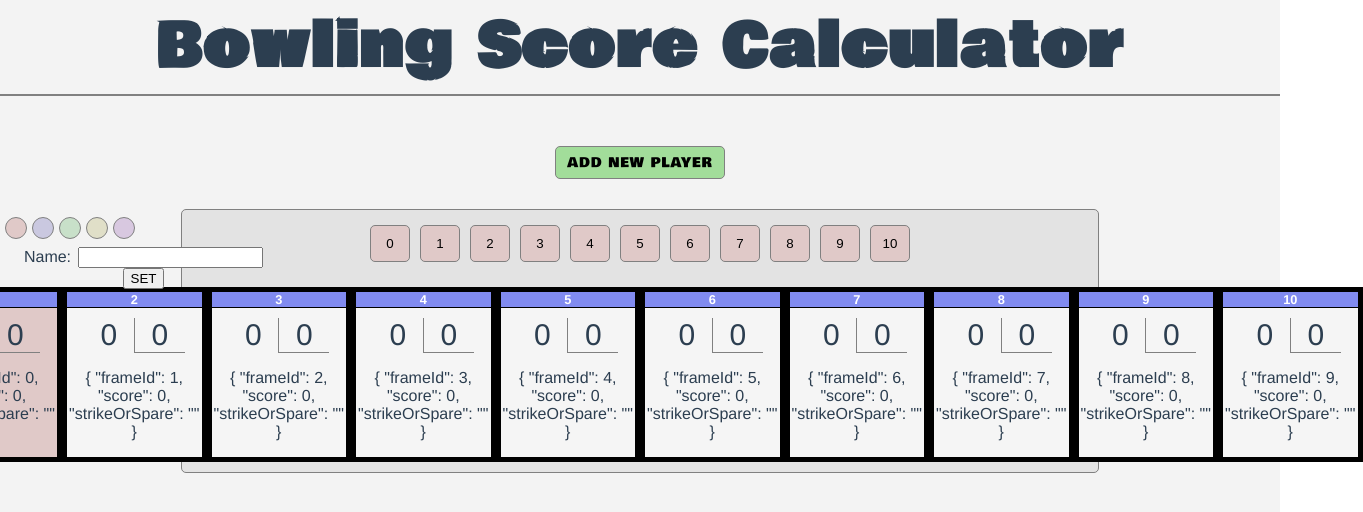
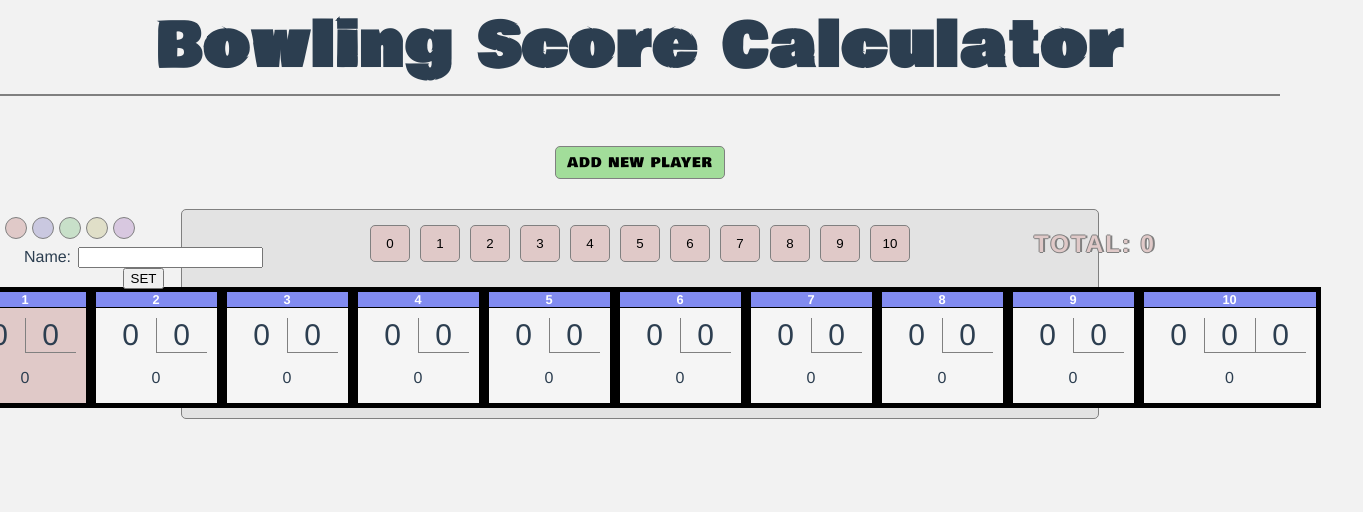
Before and after one commit to Gusmantas/Bowling-score-calculator, a Vue app in the folder client/: page / in a window 1280 px wide. Shown: the top 512 px of the page, 1363 px wide, since content can reach past the window. Built offline with nearby package versions, Linux system fonts and the light colour scheme.

Commit message:
Fixed calculation and other issues

```diff
--- a/client/src/App.vue
+++ b/client/src/App.vue
@@ -17,6 +17,11 @@ export default class App extends Vue {}
 </script>
 
 <style lang="scss">
+html{
+  height: 100%;
+   background-color: #e3e3e36e;
+
+}
 body {
   box-sizing: border-box;
   margin: 0;
@@ -28,9 +33,7 @@ body {
   -moz-osx-font-smoothing: grayscale;
   text-align: center;
   color: #2c3e50;
-  background-color: #e3e3e36e;
   margin: 0;
   padding: 0;
-  height: 100vh;
 }
 </style>
--- a/client/src/components/Frame.vue
+++ b/client/src/components/Frame.vue
@@ -8,9 +8,12 @@
       <p class="score second-score">
         {{ strike ? "X" : spare ? "/" : secondRoll ? secondRoll : "0" }}
       </p>
+      <p v-if="lastFrame" class="score second-score">
+        {{ strike ? "X" : thirdRoll ? thirdRoll : "0" }}
+      </p>
     </div>
     <TotalScore
-      :total="[firstRollScore, secondRollScore]"
+      :total="[firstRollScore, secondRollScore, thirdRollScore]"
       :frameScore="frameScore"
       :boardId="boardId"
     />
@@ -23,6 +26,7 @@ import Component from "vue-class-component";
 import { Prop, Watch } from "vue-property-decorator";
 import TotalScore from "./TotalScore.vue";
 import FrameScore from "../typings/Types";
+import store from "../store/index";
 
 @Component({
   components: {
@@ -34,29 +38,51 @@ export default class Frame extends Vue {
   @Prop() private boardId!: number;
   @Prop() private firstRollScore!: number;
   @Prop() private secondRollScore!: number;
+  @Prop() private thirdRollScore!: number;
   @Prop() private resetFrame!: boolean;
   @Prop() private frameScore!: FrameScore;
+  @Prop() private lastFrame!: boolean;
 
   firstRoll = null as null | number;
   secondRoll = null as null | number;
+  thirdRoll = null as null | number;
   strike = false;
   spare = false;
-  // total: number[] = [];
 
   @Watch("resetFrame")
   onResetFrame(value: boolean) {
     if (value) {
       this.firstRoll = null;
       this.secondRoll = null;
-      // this.total = [];
       this.strike = false;
       this.spare = false;
+      store.commit("resetFrame", {
+        boardId: this.boardId,
+        frameId: this.frameId - 1,
+        score: 0,
+        strikeOrSpare: "",
+      });
     }
+  }
+
+  @Watch("thirdRollScore")
+  onlastFrame(value: number) {
+    if (this.firstRoll === 10) {
+      this.strike = true;
+      this.thirdRoll = value;
+      return;
+    }
+    if (this.firstRoll && this.firstRoll + this.secondRoll === 10) {
+      this.spare = true;
+      this.thirdRoll = value;
+      return;
+    }
+    return;
   }
 
   @Watch("firstRollScore")
   onFirstRollChange(value: number) {
-    // this.total.push(value);
+    if (this.frameId != 10) {
       if (!this.firstRoll) {
         if (value === 10) {
           this.strike = true;
@@ -64,22 +90,24 @@ export default class Frame extends Vue {
           this.firstRoll = null;
           return;
         }
-
+      }
+    }
     this.firstRoll = value;
-      // this.total.push(value)
-    }
+    // console.log("first roll set", this.firstRoll);
   }
 
   @Watch("secondRollScore")
   onSecondRollChange(value: number) {
     if (!this.secondRoll) {
       this.secondRoll = value;
-      // this.total.push(value);
+      // console.log("second roll set ", this.secondRoll);
 
+      if (this.frameId != 10) {
         if (this.firstRoll && this.firstRoll + value === 10) {
           this.spare = true;
           this.secondRoll = this.firstRoll + value;
           return;
+        }
       }
     }
   }
--- a/client/src/components/GameBoard.vue
+++ b/client/src/components/GameBoard.vue
@@ -18,6 +18,12 @@
         :resetButtons="resetFrame"
         :buttonColor="primaryColor || '#e0c9c8'"
       />
+
+      <div class="frame-total">
+        <p :style="{ color: primaryColor || '#e0c9c8' }">
+          TOTAL: <strong>{{ totalBoardScore }}</strong>
+        </p>
+      </div>
     </div>
     <div class="frame-wrapper">
       <div v-for="i in 10" :key="i" class="frame" @click="setActiveFrame(i)">
@@ -26,8 +32,10 @@
           :boardId="boardId"
           :firstRollScore="activeFrame === i ? firstRollScore : null"
           :secondRollScore="activeFrame === i ? secondRollScore : null"
+          :thirdRollScore="i === 10 ? thirdRollScore : null"
           :resetFrame="activeFrame === i ? resetFrame : ''"
           :frameScore="frameScores[i - 1]"
+          :lastFrame="i === 10 ? true : false"
           :style="[
             activeFrame === i
               ? { 'background-color': primaryColor || '#e0c9c8' }
@@ -61,6 +69,7 @@ export default class GameBoard extends Vue {
   @Prop() private boardId!: number;
   firstRollScore = null as null | number;
   secondRollScore = null as null | number;
+  thirdRollScore = null as null | number;
   activeFrame = 1;
   resetFrame = false;
   playerName = "";
@@ -69,6 +78,11 @@ export default class GameBoard extends Vue {
 
   get frameScores() {
     return store.state.gameBoards[this.boardId].frameScores;
+  }
+
+  get totalBoardScore() {
+    // console.log(store.state.gameBoards[this.boardId].totalScore);
+    return store.state.gameBoards[this.boardId].totalScore;
   }
 
   get passRound() {
@@ -84,12 +98,21 @@ export default class GameBoard extends Vue {
     this.activeFrame = frameIndex;
     this.firstRollScore = null;
     this.secondRollScore = null;
+    if (this.activeFrame === 10) this.thirdRollScore = null;
   }
 
   setScore(value: number): void {
+    if (this.activeFrame != 10) {
       this.firstRollScore === null
         ? (this.firstRollScore = value)
         : (this.secondRollScore = value);
+    } else {
+      this.firstRollScore === null
+        ? (this.firstRollScore = value)
+        : this.secondRollScore === null
+        ? (this.secondRollScore = value)
+        : (this.thirdRollScore = value);
+    }
   }
 
   setColorValue(value: string): void {
@@ -99,9 +122,11 @@ export default class GameBoard extends Vue {
   @Watch("passRound")
   onPassRound(value: boolean) {
     if (value === true) {
+      if(this.activeFrame != 10){
         this.activeFrame++;
         this.firstRollScore = null;
         this.secondRollScore = null;
+      }
     }
     store.commit("setPassRound", { boardId: this.boardId, value: false });
   }
@@ -158,4 +183,19 @@ span {
 .frame {
   margin: 5px 10px 0 0;
 }
+
+.frame-total {
+  position: absolute;
+  margin-left: 910px;
+  width: 200px;
+  height: 40px;
+  p {
+    text-shadow: -1px 0 grey, 0 1px grey, 2px 0 grey, 0 -1px grey;
+    font-size: 1.5em;
+    font-weight: bold;
+    margin: 0;
+    padding: 10px;
+    letter-spacing: 2px;
+  }
+}
 </style>
--- a/client/src/components/TotalScore.vue
+++ b/client/src/components/TotalScore.vue
@@ -1,6 +1,6 @@
 <template>
   <div>
-    <p v-if="frameScore">{{ frameScore }}</p>
+    <p v-if="frameScore">{{ frameScore.score }}</p>
   </div>
 </template>
 
@@ -70,10 +70,24 @@ export default class TotalScore extends Vue {
       }
       this.setFrameScore(this.frameId - 1, firstRoll);
     }
+    if (
+      this.frameId > 0 &&
+      this.frameScores[this.frameId - 1].strikeOrSpare === "spare"
+    ) {
+      this.setFrameScore(this.frameId - 1, firstRoll);
+      this.setFrameStrikeOrSpare(this.frameId - 1, "");
+    }
   }
 
   checkIfStrikesOrSpares(firstRoll: number, secondRoll: number) {
     if (this.frameId > 0 && this.frameScores[this.frameId - 1].strikeOrSpare) {
+      if (
+        this.frameId > 1 &&
+        this.frameScores[this.frameId - 2].strikeOrSpare === "strike"
+      ) {
+        this.setFrameScore(this.frameId - 2, firstRoll);
+        this.setFrameStrikeOrSpare(this.frameId - 2, "");
+      }
       this.frameId > 0 &&
       this.frameScores[this.frameId - 1].strikeOrSpare === "strike"
         ? this.setFrameScore(this.frameId - 1, firstRoll + secondRoll)
@@ -81,12 +95,39 @@ export default class TotalScore extends Vue {
     }
   }
 
+  calculateTotal() {
+    let total = 0;
+    for (let frame of this.frameScores) {
+      total += frame.score;
+    }
+    store.commit("setTotalScore", { boardId: this.boardId, total });
+  }
+
   @Watch("total")
-  onTotalChange(value: number[], oldValue: number) {
+  onTotalChange(value: number[]) {
     const firstRoll = value[0];
     const secondRoll = value[1];
 
-    if ((firstRoll != null && secondRoll != null) || firstRoll === 10) {
+    if (value[2] != null) {
+      let thirdRoll = value[2];
+      if (
+        firstRoll === 10 ||
+        (firstRoll != null && firstRoll + secondRoll === 10)
+      ) {
+        store.commit("setFrameScore", {
+          boardId: this.boardId,
+          frameId: this.frameId,
+          total: firstRoll + secondRoll + thirdRoll,
+        });
+      } else {
+        store.commit("setFrameScore", {
+          boardId: this.boardId,
+          frameId: this.frameId,
+          total: firstRoll + secondRoll,
+        });
+      }
+    } else if ((firstRoll != null && secondRoll != null) || firstRoll === 10) {
+      if (value[2] != null) return;
       if (firstRoll === 10) {
         this.checkIfStrike(firstRoll);
       } else if (secondRoll != null && firstRoll + secondRoll === 10) {
@@ -94,8 +135,10 @@ export default class TotalScore extends Vue {
       } else {
         this.checkIfRegular(firstRoll, secondRoll);
       }
+
       store.commit("setPassRound", { boardId: this.boardId, value: true });
     }
+    this.calculateTotal();
   }
 }
 </script>
--- a/client/src/store/index.ts
+++ b/client/src/store/index.ts
@@ -18,20 +18,29 @@ export default new Vuex.Store({
     setStrikeOrSpare(state, data) {
       state.gameBoards[data.boardId].frameScores[data.frameId].strikeOrSpare = data.strikeOrSpare;
     },
-    // setTotalFrameScore(state, data) {
-    //   state.gameBoards[data.boardId].frameScores[data.frameId].score = data.score;
-    //   // state.frameScores[frame.id].score = frame.score;
-    // },
+    setTotalScore(state, data) {
+      state.gameBoards[data.boardId].totalScore = data.total;
+    },
+
     addToTotalFrameScore(state, data) {
       state.gameBoards[data.boardId].frameScores[data.frameId].score = state.gameBoards[data.boardId].frameScores[data.frameId].score + data.score;
+    },
+
+    setFrameScore(state, data){
+      state.gameBoards[data.boardId].frameScores[data.frameId].score = data.total;
     },
 
     setPassRound(state, data) {
       state.gameBoards[data.boardId].passRound = data.value;
     },
 
-    addToTotalScore(state, data) {
-      state.gameBoards[data.boardId].totalScore = data.score
+    // addToTotalScore(state, data) {
+    //   state.gameBoards[data.boardId].totalScore = data.score
+    // },
+
+    resetFrame(state, data){
+      state.gameBoards[data.boardId].frameScores[data.frameId].score = data.score;
+      state.gameBoards[data.boardId].frameScores[data.frameId].strikeOrSpare = data.strikeOrSpare;
     }
   },
   actions: {},
```
Lines whose indentation alone changed are shown as unchanged.
